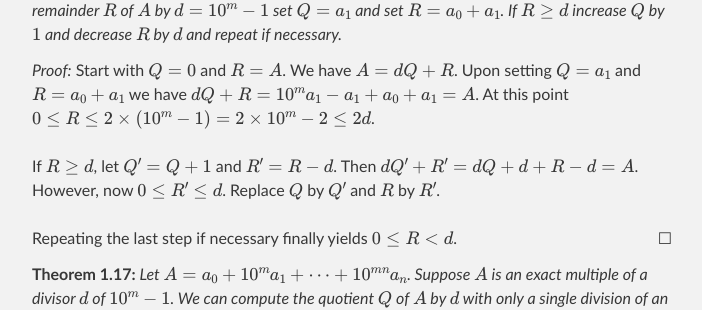
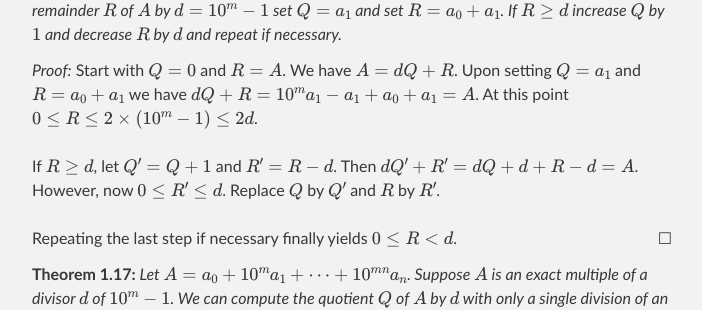
Before and after one commit to wbhart/SimpleMath, a Jekyll site: the page built from divisrules.html, in a window 1280 px wide and 900 px high, scrolled down 2380 px. Shown: the part 154-464 px from the top of the window, without its empty margins (288-990 px from the left). Built offline with Jekyll 4.4.1, drawn with Linux system fonts in a browser that asks for light colours; formulas are drawn with MathJax 3.

Commit message:
Update divisrules.html

```diff
--- a/divisrules.html
+++ b/divisrules.html
@@ -137,7 +137,7 @@ repeat if necessary.
 </theorem>
 
 <proof> Start with $Q = 0$ and $R = A$. We have $A = dQ + R$. Upon setting $Q = a_1$ and $R = a_0 + a_1$ we have
-$dQ + R = 10^ma_1 - a_1 + a_0 + a_1 = A$. At this point $0 \leq R \leq 2\times(10^m - 1) = 2\times 10^m - 2 \leq 2d$.
+$dQ + R = 10^ma_1 - a_1 + a_0 + a_1 = A$. At this point $0 \leq R \leq 2\times(10^m - 1) \leq 2d$.
 </br></br>
 
 If $R \geq d$, let $Q' = Q + 1$ and $R' = R - d$. Then $dQ' + R' = dQ + d + R - d = A$. However, now $0 \leq R' \leq d$.
```
